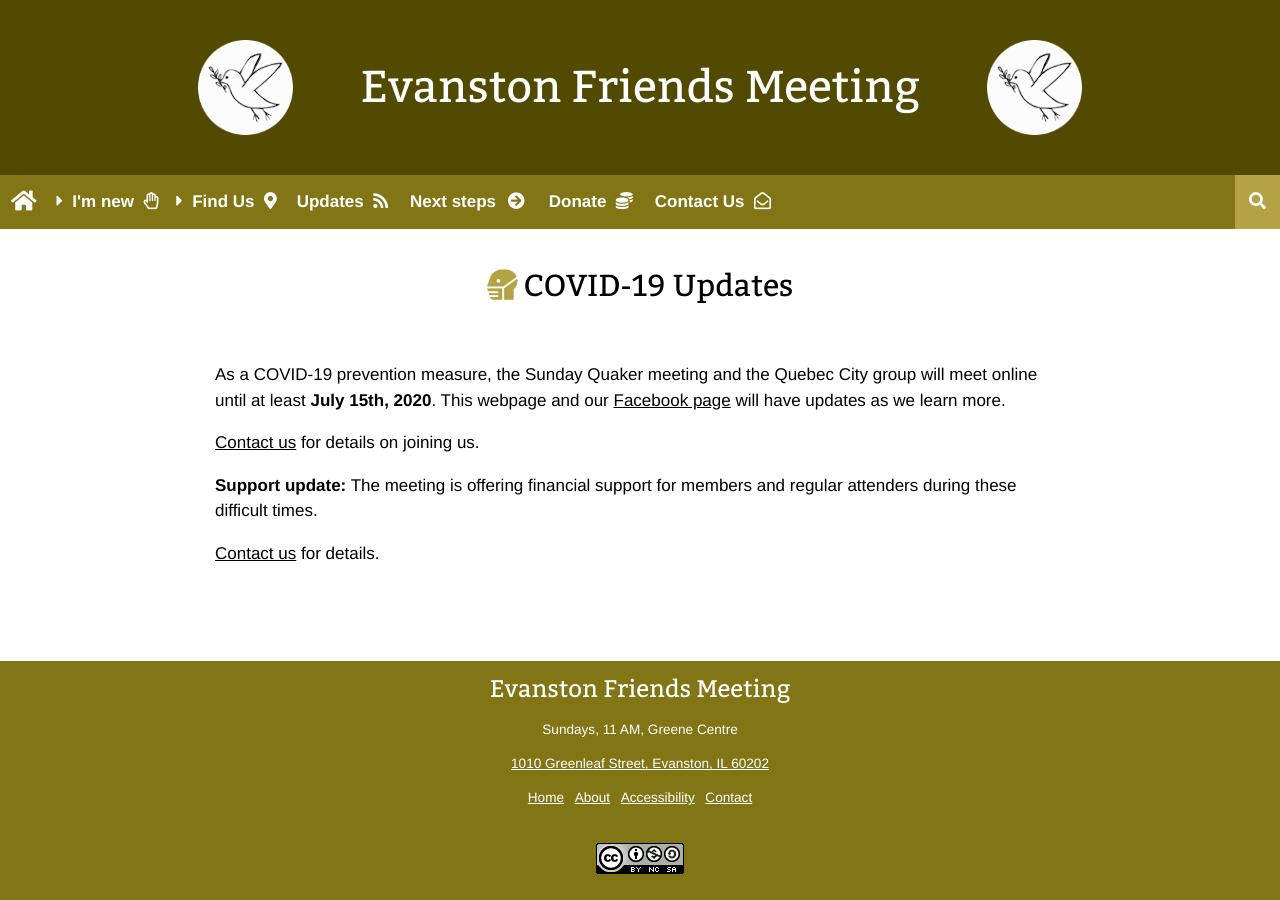
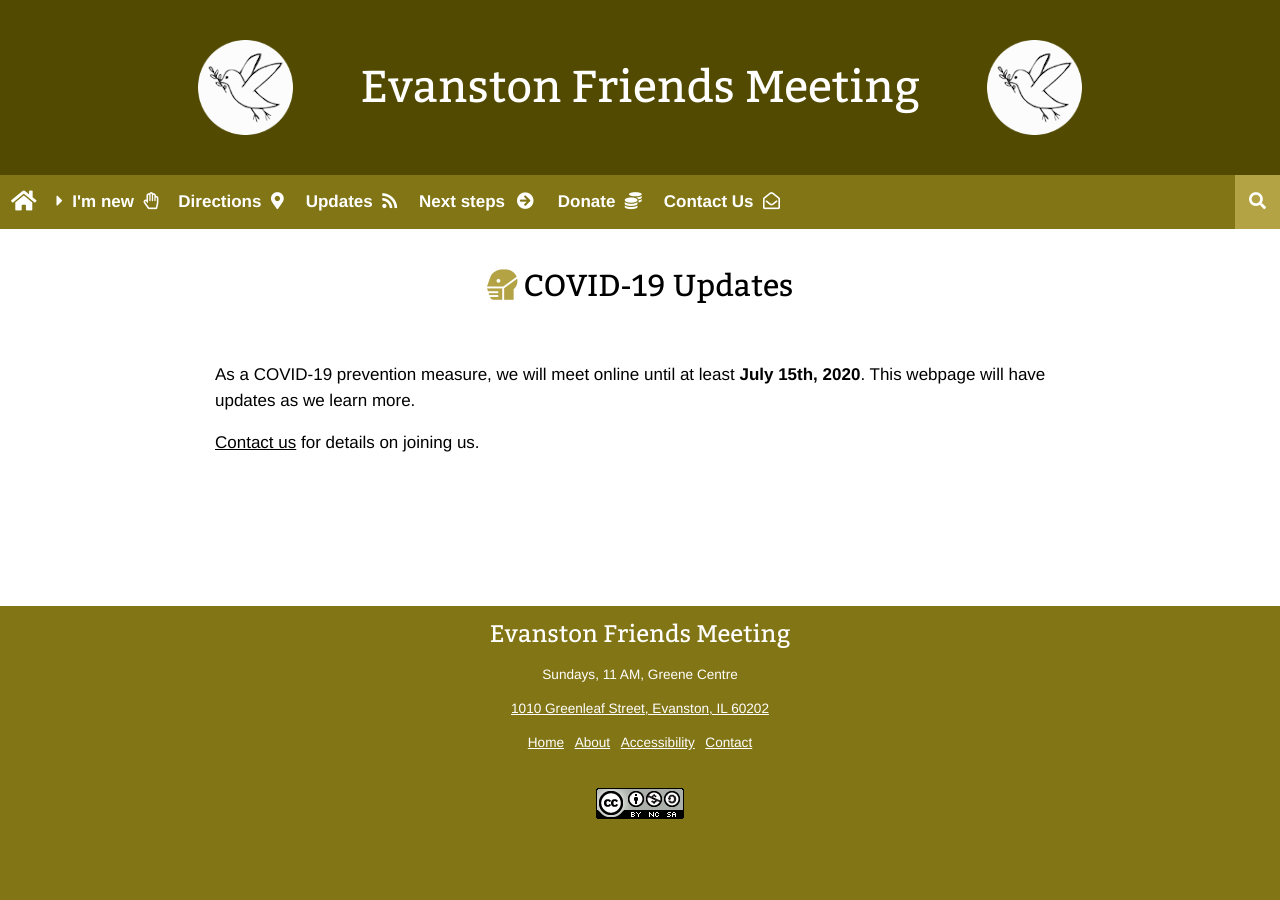
Before and after one commit to summerhays/efm-website, a Jekyll site: the page built from _pages/alerts/covid-19.md, in a window 1280 px wide. Built offline with Jekyll 4.4.1, drawn with Linux system fonts in a browser that asks for light colours; some web fonts are replaced.

Commit message:
good enough draft

```diff
--- a/_pages/alerts/covid-19.md
+++ b/_pages/alerts/covid-19.md
@@ -3,10 +3,6 @@ title: <i class="fas fa-head-side-mask color-1-light-text fa-flip-horizontal"></
 lang: en
 trans: covid
 ---
-As a COVID-19 prevention measure, the Sunday Quaker meeting and the Quebec City group will meet online until at least **July 15th, 2020**. This webpage and our [Facebook page](https://www.facebook.com/MontrealQuakers/){: rel="noopener" target="_blank"} will have updates as we learn more.
+As a COVID-19 prevention measure, we will meet online until at least **July 15th, 2020**. This webpage will have updates as we learn more.
 
 [Contact us](/contact.html) for details on joining us.
-
-**Support update:** The meeting is offering financial support for members and regular attenders during these difficult times.
-
-[Contact us](/contact.html) for details.
```
Also changed, not shown: _data/navigation.yml (+8 -7 lines).
